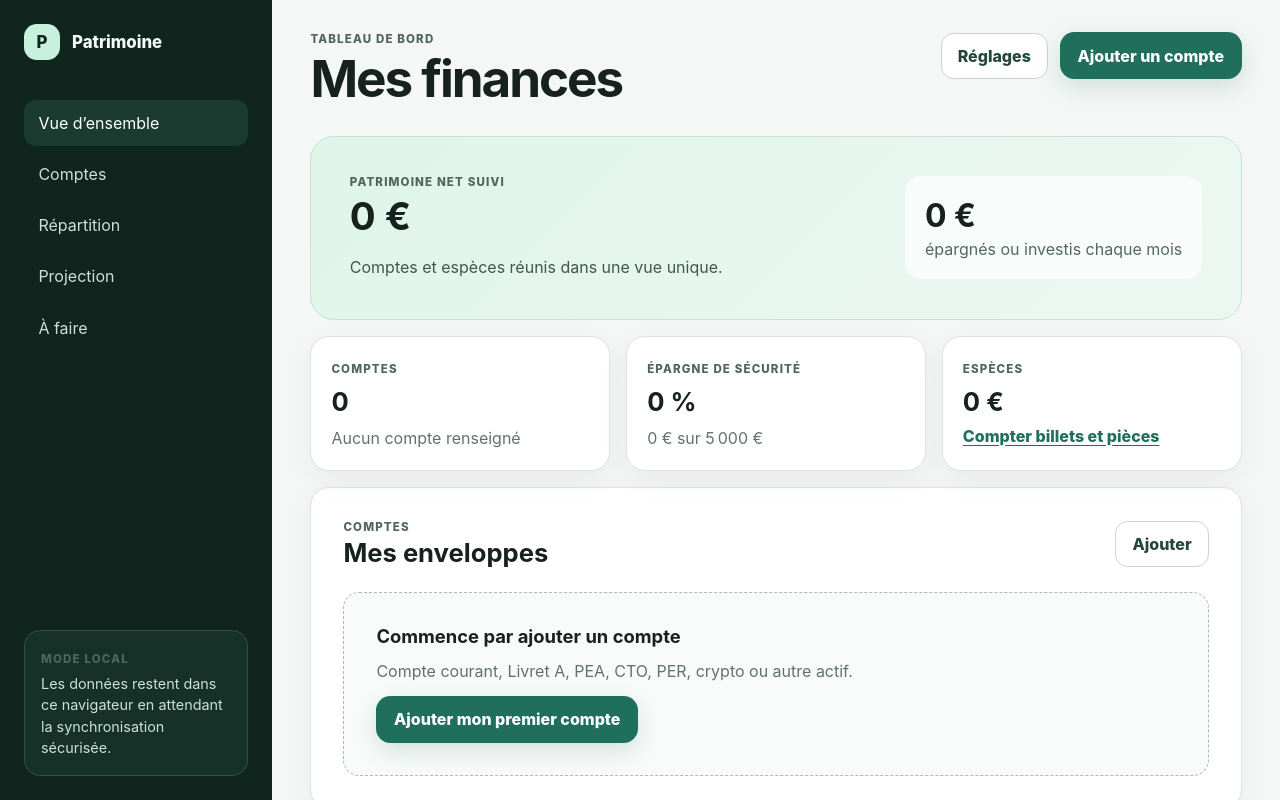
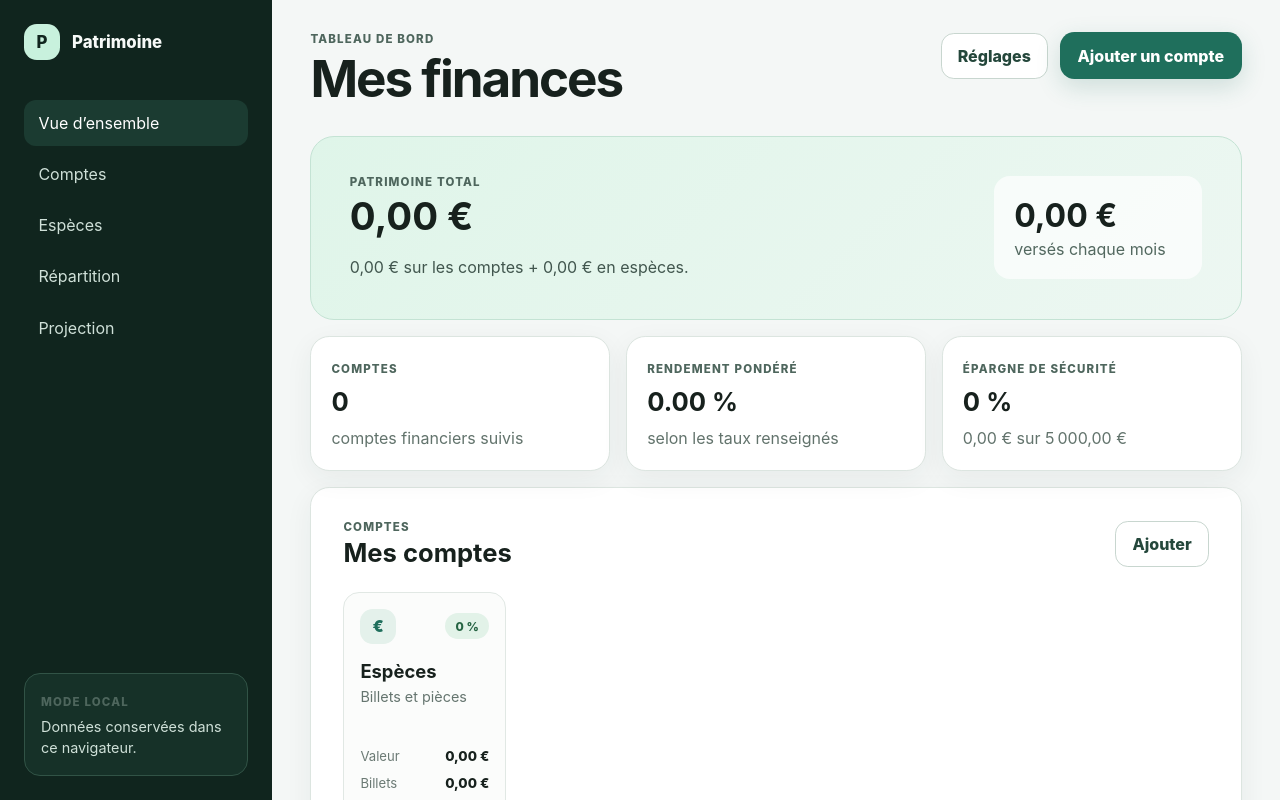
Before and after one commit to Owarino777/Patrimoine, a Next.js app: page /dashboard in a window 1280 px wide. Shown: the top 800 px of the page. Built offline with nearby package versions, Linux system fonts and the light colour scheme.

Commit message:
feat: use cash and per-account return dashboard

```diff
--- a/src/app/dashboard/page.tsx
+++ b/src/app/dashboard/page.tsx
@@ -1,5 +1,5 @@
-import { FinancialDashboard } from "../financial-dashboard";
+import { FinancialDashboardV2 } from "../financial-dashboard-v2";
 
 export default function DashboardPage() {
-  return <FinancialDashboard />;
+  return <FinancialDashboardV2 />;
 }
```
